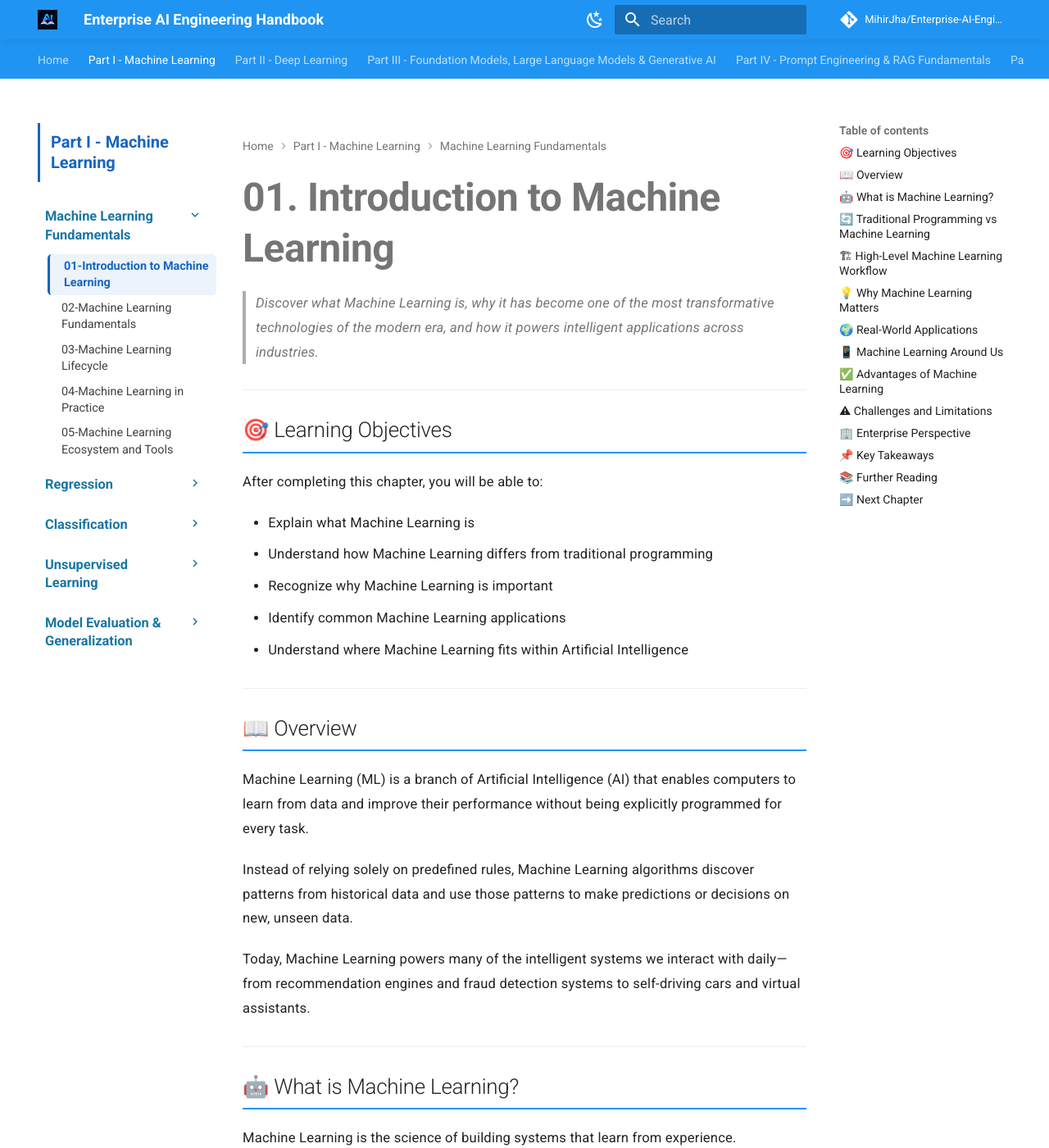
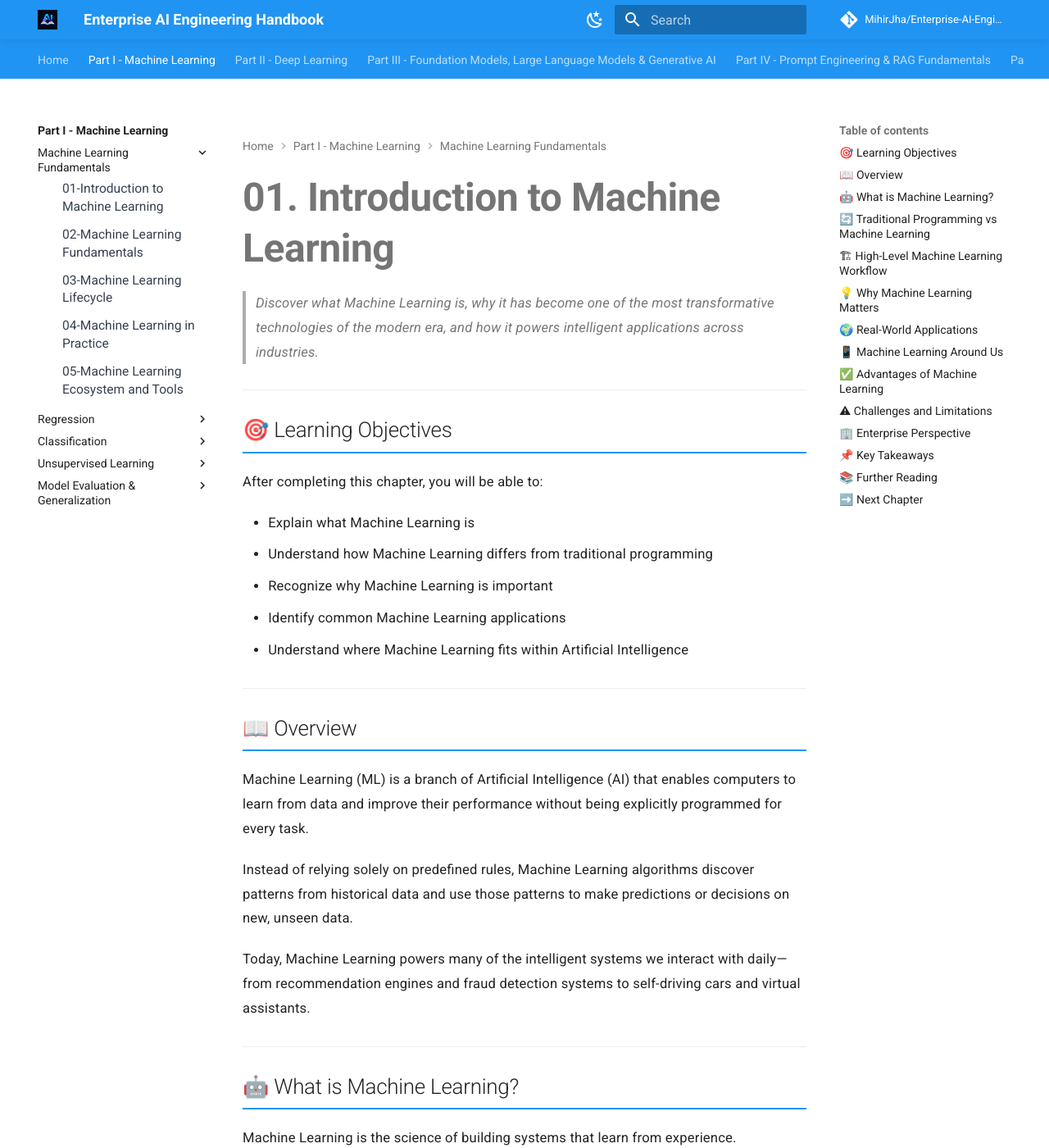
Before and after one commit to MihirKJha/enterprise-ai-engineering-handbook, an MkDocs documentation site: the page built from docs/01-machine-learning/01-introduction-to-machine-learning.md, in a window 1280 px wide and 1400 px high. Shown: the whole window at 82% size. Built offline with MkDocs 1.6.1 and Material for MkDocs 9.7.7, drawn with Linux system fonts in a browser that asks for light colours; comment, search, counter and statistics services are not loaded.

Commit message:
Updated extra.css
Updated extra.css

```diff
--- a/docs/stylesheets/extra.css
+++ b/docs/stylesheets/extra.css
@@ -1,106 +1,5 @@
-/* =========================================================
-   ENTERPRISE AI ENGINEERING HANDBOOK
-   PRIMARY SIDEBAR NAVIGATION HIERARCHY
-   ========================================================= */
-
-
-/* =========================================================
-   LEVEL 1 — PART
-   Example:
-   Part I - Machine Learning
-   Part II - Deep Learning
-   ========================================================= */
-
-.md-sidebar--primary
-.md-nav--primary
-> .md-nav__list
-> .md-nav__item
-> .md-nav__link {
-
-  font-size: 1rem;
-  font-weight: 800;
-  line-height: 1.25;
-
-  color: #1565c0;
-
-  padding: 0.55rem 0.65rem;
-
-  margin-bottom: 0.8rem;
-
-  border-left: 3px solid #1565c0;
-
-  border-radius: 0 0.35rem 0.35rem 0;
-
-}
-
-
-/* Part hover */
-
-.md-sidebar--primary
-.md-nav--primary
-> .md-nav__list
-> .md-nav__item
-> .md-nav__link:hover {
-
-  background-color: rgba(21, 101, 192, 0.08);
-
-}
-
-
-/* =========================================================
-   LEVEL 2 — SECTION
-   Example:
-   Machine Learning Fundamentals
-   Regression
-   Classification
-   ========================================================= */
-
-.md-sidebar--primary
-.md-nav--primary
-> .md-nav__list
-> .md-nav__item
-> .md-nav
-> .md-nav__list
-> .md-nav__item
-> .md-nav__link {
-
-  font-size: 0.82rem;
-  font-weight: 700;
-  line-height: 1.35;
-
-  color: #1976a3;
-
-  padding: 0.42rem 0.45rem;
-
-  margin-top: 0.35rem;
-  margin-bottom: 0.15rem;
-
-  border-radius: 0.3rem;
-
-}
-
-
-/* Section hover */
-
-.md-sidebar--primary
-.md-nav--primary
-> .md-nav__list
-> .md-nav__item
-> .md-nav
-> .md-nav__list
-> .md-nav__item
-> .md-nav__link:hover {
-
-  background-color: rgba(25, 118, 163, 0.08);
-
-}
-
-
 /* =========================================================
    LEVEL 3 — CHAPTER
-   Example:
-   01-Introduction to Machine Learning
-   02-Linear Regression
    ========================================================= */
 
 .md-sidebar--primary
@@ -115,18 +14,17 @@
 > .md-nav__item
 > .md-nav__link {
 
-  font-size: 0.72rem;
-  font-weight: 450;
+  font-size: 0.78rem;
+  font-weight: 500;
   line-height: 1.4;
 
-  color: #424242;
+  color: #374151;
 
-  padding: 0.24rem 0.45rem 0.24rem 0.85rem;
+  padding: 0.28rem 0.45rem 0.28rem 0.9rem;
 
   margin: 0.05rem 0;
 
   border-radius: 0.25rem;
-
 }
 
 
@@ -147,50 +45,4 @@
   color: #1565c0;
 
   background-color: rgba(21, 101, 192, 0.06);
-
 }
-
-
-/* =========================================================
-   ACTIVE CHAPTER
-   ========================================================= */
-
-.md-sidebar--primary
-.md-nav__link--active {
-
-  color: #1565c0 !important;
-
-  font-weight: 650 !important;
-
-  background-color: rgba(21, 101, 192, 0.08);
-
-  border-left: 3px solid #1565c0;
-
-}
-
-
-/* =========================================================
-   EXPAND / COLLAPSE ICONS
-   ========================================================= */
-
-.md-sidebar--primary
-.md-nav__item--nested
-> .md-nav__link
-.md-nav__icon {
-
-  color: #1976a3;
-
-}
-
-
-/* =========================================================
-   SECTION SPACING
-   ========================================================= */
-
-.md-sidebar--primary
-.md-nav--primary
-.md-nav__item--nested {
-
-  margin-bottom: 0.2rem;
-
-}
```
